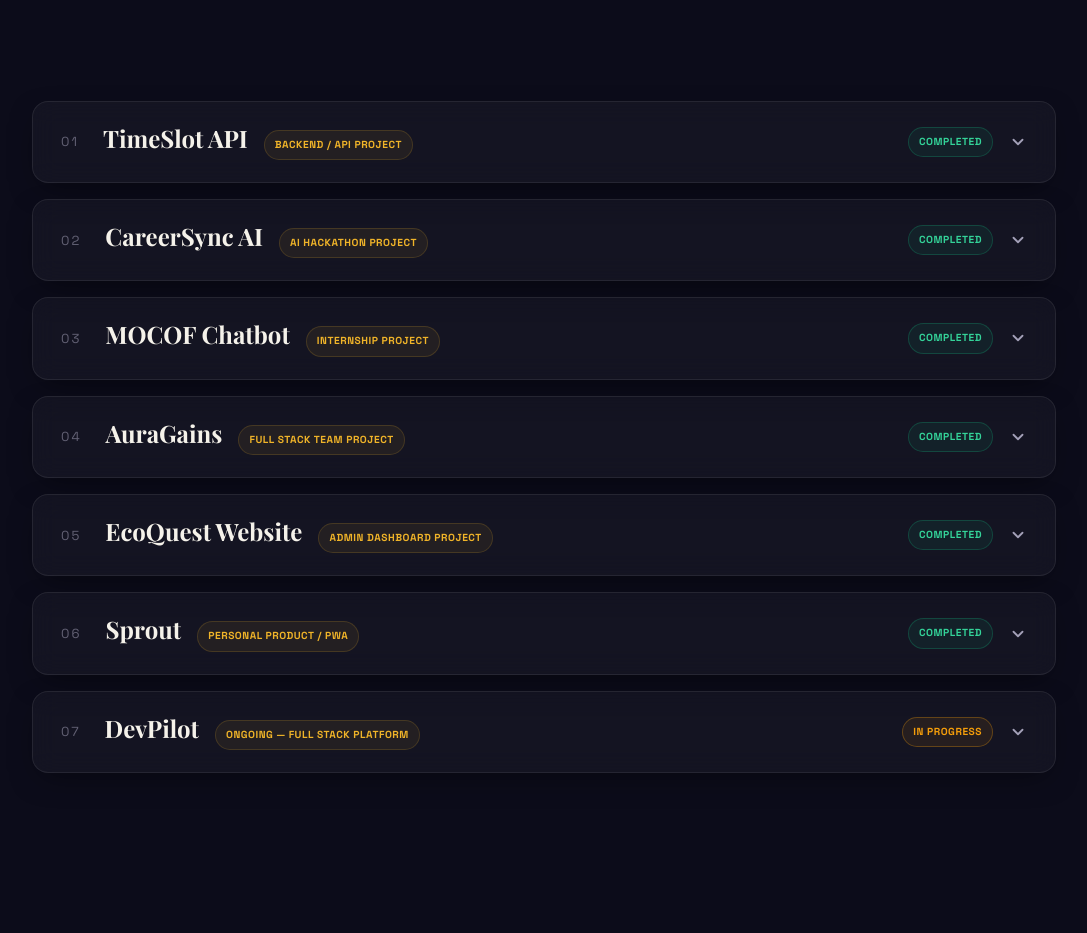
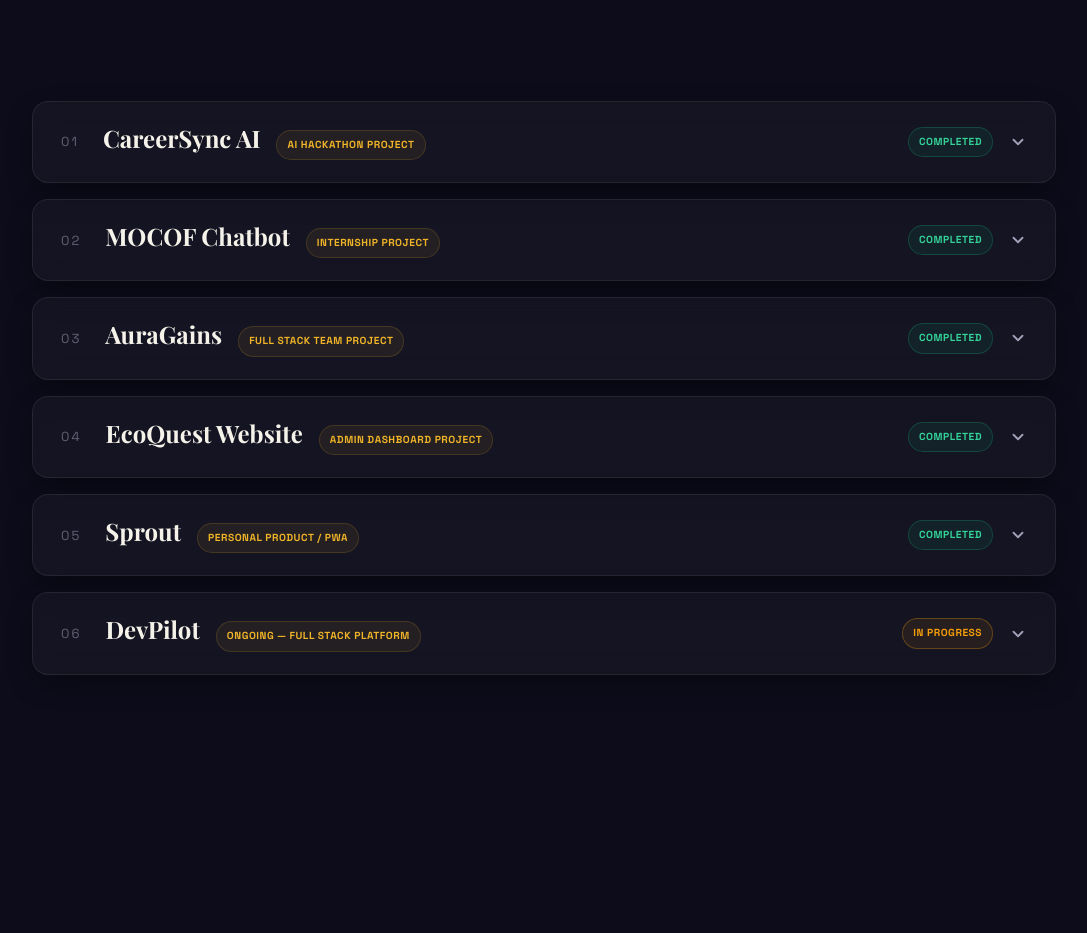
Before and after one commit to Zorrow14/HtetAungLwin_Portfolio, a React (Vite) app: page / in a window 1280 px wide. Shown: the part 4547-5480 px from the top of the page, without its empty margins (96-1183 px from the left). Built offline with nearby package versions, Linux system fonts and the light colour scheme; no server answers.

Commit message:
feat: remove TimeSlot API project from portfolio
Drops it from Featured Projects and the chatbot's system prompt
(both copies), including the philosophy line that referenced its
FastAPI/PostgreSQL concurrency work.

```diff
--- a/src/components/ChatBot.jsx
+++ b/src/components/ChatBot.jsx
@@ -27,51 +27,44 @@ Databases: MySQL, PostgreSQL, MongoDB
 Tools & Deployment: Git, GitHub, Vercel, Render, Vite, Figma, VS Code
 
 == PHILOSOPHY ==
-Htet prioritizes understanding core mechanics over any single framework. He has shipped production work across JavaScript/TypeScript, Python, and Java — a FastAPI + PostgreSQL booking service with database-level concurrency guarantees, React/Next.js frontends, a Flutter mobile app, and serverless AI chatbots on the Gemini and Groq APIs. That range lets him pick the right tool for the problem instead of forcing every project through the same stack. He is not limited to the MERN stack.
+Htet prioritizes understanding core mechanics over any single framework. He has shipped production work across JavaScript/TypeScript, Python, and Java — React/Next.js frontends, a Flutter mobile app, and serverless AI chatbots on the Gemini and Groq APIs. That range lets him pick the right tool for the problem instead of forcing every project through the same stack. He is not limited to the MERN stack.
 
 == PROJECTS ==
-1. TimeSlot API
-   - Backend booking/reservation REST API where the core guarantee is that the same resource can never be double-booked, even under concurrent requests
-   - Closes the race two ways: a service-layer overlap check plus a PostgreSQL EXCLUDE constraint proven with an automated concurrency test
-   - Tech: FastAPI, PostgreSQL, JWT, Alembic
-   - Live API docs: https://timeslot-api.onrender.com/docs
-   - GitHub: https://github.com/Zorrow14/TimeSlot_API
-
-2. CareerSync AI
+1. CareerSync AI
    - AI-powered Career OS with candidate, employer, and university portals: job-match scoring, skill-gap detection, AI roadmaps, mock interviews
    - Built solo for the Talentbank Tech Hackathon 2026
    - Tech: React, Vite, AI/UX Design
    - Live: https://careersync-ai-careeros.vercel.app/
    - GitHub: https://github.com/Zorrow14/careersync-ai
 
-3. MOCOF Chatbot
+2. MOCOF Chatbot
    - Internship project: a serverless AI chatbot ("Moco") built for a furniture/interior design client during an internship placement
    - Composes curated knowledge-based prompts, calls Gemini, computes cabinetry price estimates in code, and verifies every price against real business data before replying to guard against hallucinated quotes
    - Tech: Node.js, Vercel Functions, Gemini API, CI/CD
    - Live: https://mocof-chatbot.vercel.app
    - GitHub: https://github.com/Zorrow14/mocof-chatbot
 
-4. AuraGains
+3. AuraGains
    - Native Android full-stack social fitness platform to combat gym anxiety
    - Custom workout protocol builders and rich media social feed with dynamic privacy logic
    - Flutter + Supabase using strict MVVM architecture
    - Tech: Flutter, Supabase, Dart, Provider
    - GitHub: https://github.com/lw112k/AuraGains
 
-5. EcoQuest Website
+4. EcoQuest Website
    - Core administrative infrastructure for a sustainability-focused web platform
    - Real-time admin dashboard and comprehensive user management system
    - Automated moderation log for community accountability
    - Tech: PHP, MySQL, JavaScript, HTML/CSS
    - GitHub: https://github.com/lw112k/EcoQuest
 
-6. Sprout
+5. Sprout
    - Personal product: a local-first, installable habit-tracking PWA
    - Habits are plants that softly wilt instead of hard-resetting on a missed day; includes a "Craving SOS" tool for quit-habits
    - Tech: React, Vite, IndexedDB, PWA
    - GitHub: https://github.com/Zorrow14/Sprout
 
-7. DevPilot (ONGOING — currently in active development, not finished)
+6. DevPilot (ONGOING — currently in active development, not finished)
    - Full-stack developer growth platform: skill tracker, project planner, AI-generated learning roadmaps, internship-readiness score
    - Tech: Next.js, Express.js, PostgreSQL, Prisma, Firebase Authentication
    - GitHub: https://github.com/Zorrow14/DevPilot
--- a/src/components/Projects.jsx
+++ b/src/components/Projects.jsx
@@ -2,26 +2,6 @@ import React, { useState } from 'react';
 import './Projects.css';
 
 const projectData = [
-  {
-    title: 'TimeSlot API',
-    tag: 'Backend / API Project',
-    details: [
-      {
-        label: 'Problem',
-        text: 'Naive booking systems check "is this slot free?" then insert — a gap where two requests racing at the same instant can both succeed and double-book the same resource.',
-      },
-      {
-        label: 'Built',
-        text: 'A FastAPI + PostgreSQL booking API with JWT auth that closes the race two ways: a service-layer overlap check for clean rejections, plus a PostgreSQL EXCLUDE constraint that guarantees no two confirmed bookings can ever overlap, even under concurrent writes.',
-      },
-      {
-        label: 'Impact',
-        text: 'Demonstrates backend fundamentals beyond CRUD — database-level correctness guarantees, race-condition testing, and a production-style API with interactive docs.',
-      },
-    ],
-    tech: ['FastAPI', 'PostgreSQL', 'JWT', 'Alembic'],
-    link: 'https://timeslot-api.onrender.com/docs',
-  },
   {
     title: 'CareerSync AI',
     tag: 'AI Hackathon Project',
```
Also changed, not shown: api/chat.js (+7 -14 lines).
